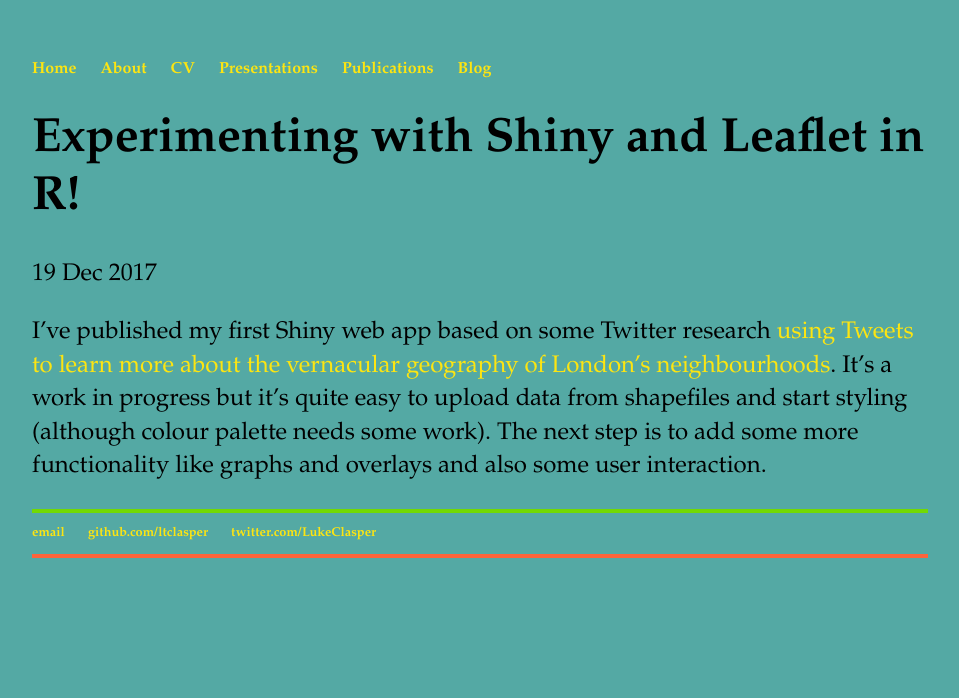
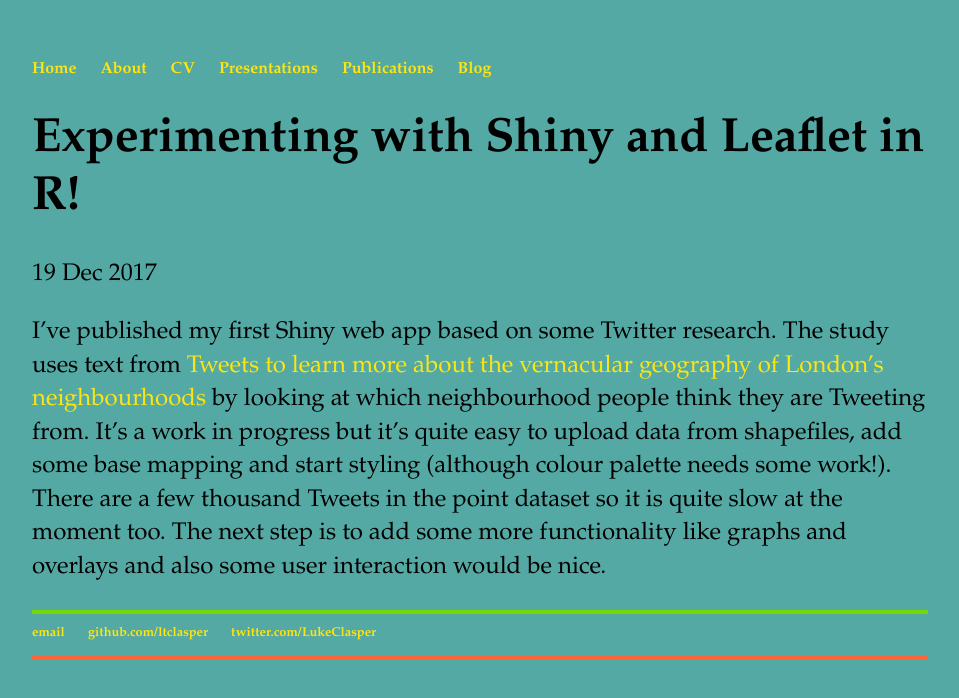
Before and after one commit to ltclasper/ltclasper.github.io, a Jekyll site: the page built from _posts/2017-12-19-playing-around-with-shiny-and-leaflet-in-r.md, in a window 1280 px wide. Shown: the top 698 px of the page, without its empty margins (160-1119 px from the left). Built offline with Jekyll 4.4.1, drawn with Linux system fonts in a browser that asks for light colours.

Commit message:
Update 2017-12-19-playing-around-with-shiny-and-leaflet-in-r.md

```diff
--- a/_posts/2017-12-19-playing-around-with-shiny-and-leaflet-in-r.md
+++ b/_posts/2017-12-19-playing-around-with-shiny-and-leaflet-in-r.md
@@ -4,4 +4,4 @@ title: "Experimenting with Shiny and Leaflet in R!"
 date: 2017-12-19
 ---
 
-I've published my first Shiny web app based on some Twitter research [using Tweets to learn more about the vernacular geography of London's neighbourhoods](https://ltclasper.shinyapps.io/ldntweets/). It's a work in progress but it's quite easy to upload data from shapefiles and start styling (although colour palette needs some work). The next step is to add some more functionality like graphs and overlays and also some user interaction.
+I've published my first Shiny web app based on some Twitter research. The study uses text from [Tweets to learn more about the vernacular geography of London's neighbourhoods](https://ltclasper.shinyapps.io/ldntweets/) by looking at which neighbourhood people think they are Tweeting from. It's a work in progress but it's quite easy to upload data from shapefiles, add some base mapping and start styling (although colour palette needs some work!). There are a few thousand Tweets in the point dataset so it is quite slow at the moment too. The next step is to add some more functionality like graphs and overlays and also some user interaction would be nice.
```
